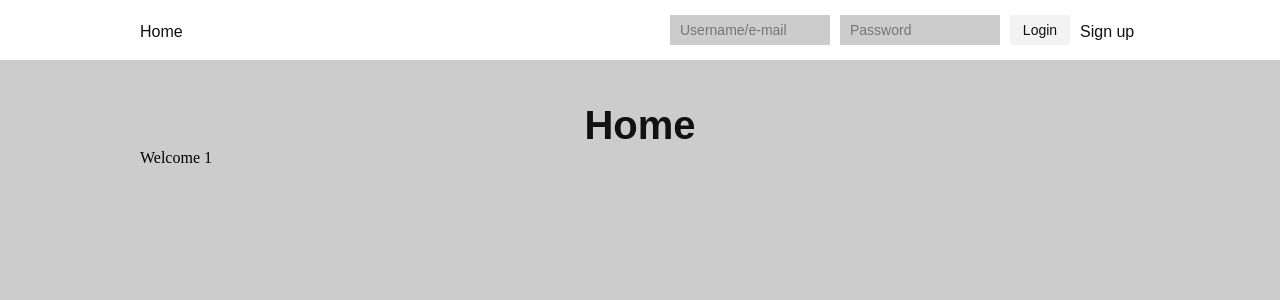
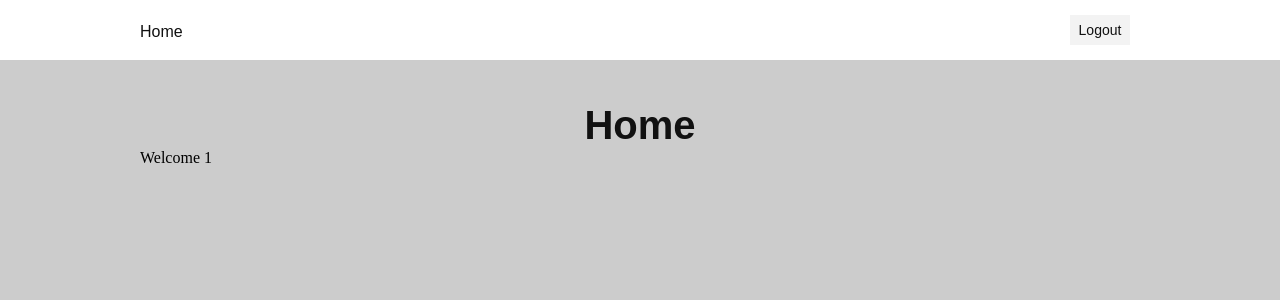
Before and after one commit to ratrateroo/Log-In-System, a PHP site: page /index.php in a window 1280 px wide. Shown: the top 300 px of the page. Run offline with PHP 8.4, Linux system fonts and the light colour scheme; the visitor is signed in with stand-in values (Sample User, id 1).

Commit message:
added logout features

```diff
--- a/header.php
+++ b/header.php
@@ -18,12 +18,24 @@ session_start();
                     <li><a href="index.php">Home</a></li>
                 </ul>
                 <div class="nav-login">
-                    <form action="includes/login.inc.php" method="POST">
-                        <input type="text" name="uid" placeholder="Username/e-mail">
-                        <input type="password" name="pwd" placeholder="Password">
-                        <button type="submit" name="submit">Login</button>
-                    </form>
-                    <a href="signup.php">Sign up</a>
+                    <?php
+                        if (isset($_SESSION['u_id'])) {
+                            echo '<form action="includes/logout.inc.php" method="POST">
+                            <button type="submit" name="submit">Logout</button>
+                        </form>';
+                        } else {
+                            echo ' <form action="includes/login.inc.php" method="POST">
+                            <input type="text" name="uid" placeholder="Username/e-mail">
+                            <input type="password" name="pwd" placeholder="Password">
+                            <button type="submit" name="submit">Login</button>
+                        </form>
+                        <a href="signup.php">Sign up</a>';
+                        }
+                    ?>
+
+
+
+
                 </div>
             </div>
         </nav>
```
Also changed, not shown: includes/logout.inc.php (added, +9 -0 lines).
